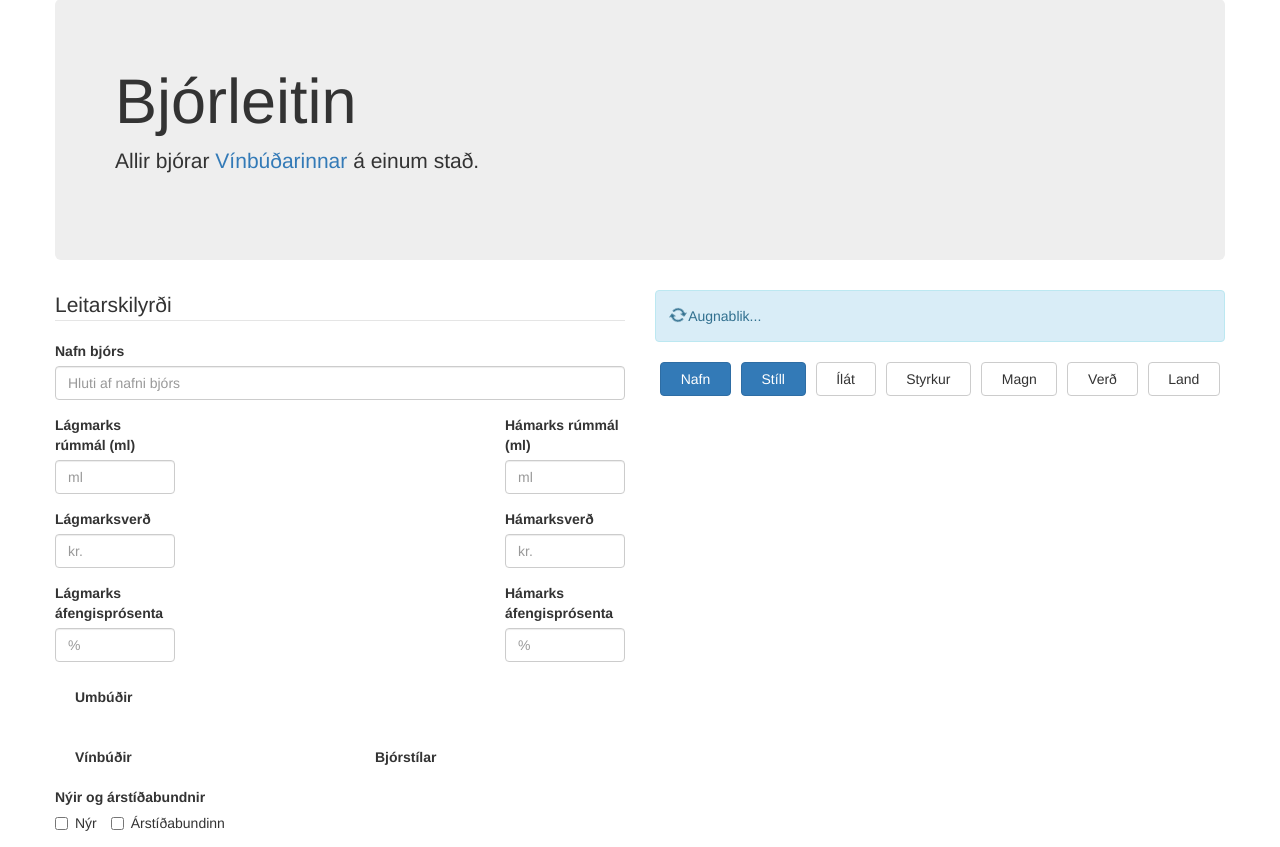
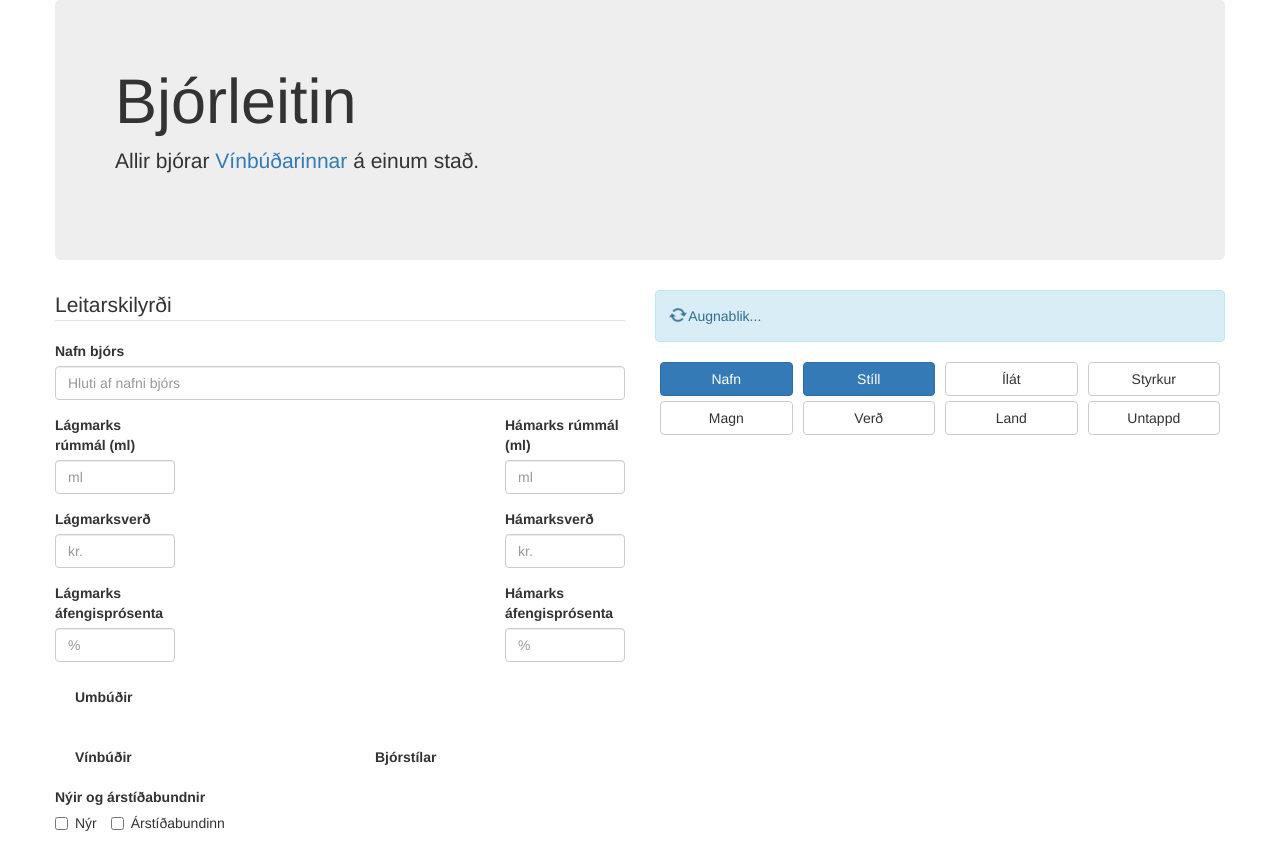
Before and after one commit to Ernir/bjorleitin, a Django app: page / in a window 1280 px wide. Shown: the part 93-940 px from the top of the page. Run offline with Django 3.2, Linux system fonts and the light colour scheme; data that the repository does not hold is empty; parts of the project's set-up code (start-up, migrations or seed data) failed here and were passed over; some libraries are stand-ins or nearby versions; some web fonts are replaced.

Commit message:
An Untappd column added to the index search.

```diff
--- a/beer_search/templates/index.html
+++ b/beer_search/templates/index.html
@@ -37,14 +37,32 @@
             <p id="results-none" class="alert alert-info">Ekkert fannst. Má bjóða þér að leita aftur?</p>
 
             <p id="results-error" class="alert alert-danger">Leitarvélin náði ekki sambandi. Er nettengingin ekki örugglega í lagi?</p>
+
             <div id="table-column-selector">
-                <button type="button" class="btn btn-primary column-control" value="beer-name">Nafn</button>
-                <button type="button" class="btn btn-primary column-control" value="beer-style">Stíll</button>
-                <button type="button" class="btn btn-default column-control" value="beer-container">Ílát</button>
-                <button type="button" class="btn btn-default column-control" value="beer-abv">Styrkur</button>
-                <button type="button" class="btn btn-default column-control" value="beer-volume">Magn</button>
-                <button type="button" class="btn btn-default column-control" value="beer-price">Verð</button>
-                <button type="button" class="btn btn-default column-control" value="beer-country">Land</button>
+                <div class="column-control-wrapper col-xs-3">
+                    <button type="button" class="btn btn-primary column-control col-xs-12" value="beer-name">Nafn</button>
+                </div>
+                <div class="column-control-wrapper col-xs-3">
+                    <button type="button" class="btn btn-primary column-control col-xs-12" value="beer-style">Stíll</button>
+                </div>
+                <div class="column-control-wrapper col-xs-3">
+                    <button type="button" class="btn btn-default column-control col-xs-12" value="beer-container">Ílát</button>
+                </div>
+                <div class="column-control-wrapper col-xs-3">
+                    <button type="button" class="btn btn-default column-control col-xs-12" value="beer-abv">Styrkur</button>
+                </div>
+                <div class="column-control-wrapper col-xs-3">
+                    <button type="button" class="btn btn-default column-control col-xs-12" value="beer-volume">Magn</button>
+                </div>
+                <div class="column-control-wrapper col-xs-3">
+                    <button type="button" class="btn btn-default column-control col-xs-12" value="beer-price">Verð</button>
+                </div>
+                <div class="column-control-wrapper col-xs-3">
+                    <button type="button" class="btn btn-default column-control col-xs-12" value="beer-country">Land</button>
+                </div>
+                <div class="column-control-wrapper col-xs-3">
+                    <button type="button" class="btn btn-default column-control col-xs-12" value="beer-untappd">Untappd</button>
+                </div>
             </div>
             <div id="table-container"></div>
         </div>
--- a/static/style.css
+++ b/static/style.css
@@ -102,22 +102,14 @@ Source: http://www.bootply.com/128062
 
 /* Initial column hiding on the front page.
    Is overridden once the user starts fiddling. */
-.beer-container, .beer-abv, .beer-volume, .beer-price, .beer-country {
+.beer-container, .beer-abv, .beer-volume,
+.beer-price, .beer-country, .beer-untappd {
     display: none;
 }
 
-/* Column display button styling. Uses Flexbox. */
-
-#table-column-selector {
-    display: flex;
-    flex-wrap: wrap;
-    justify-content: space-between;
-}
-
-.column-control {
-    flex-grow: 1;
-    min-width: 50px;
-    margin: 0 5px 10px 5px;
+/* Gaps between column display buttons */
+.column-control-wrapper {
+    padding: 0 5px 5px 5px;
 }
 
 /* Fixes for labels not being properly bolded */
```
Also changed, not shown: beer_search/templates/small_table.html (+12 -1 lines).
